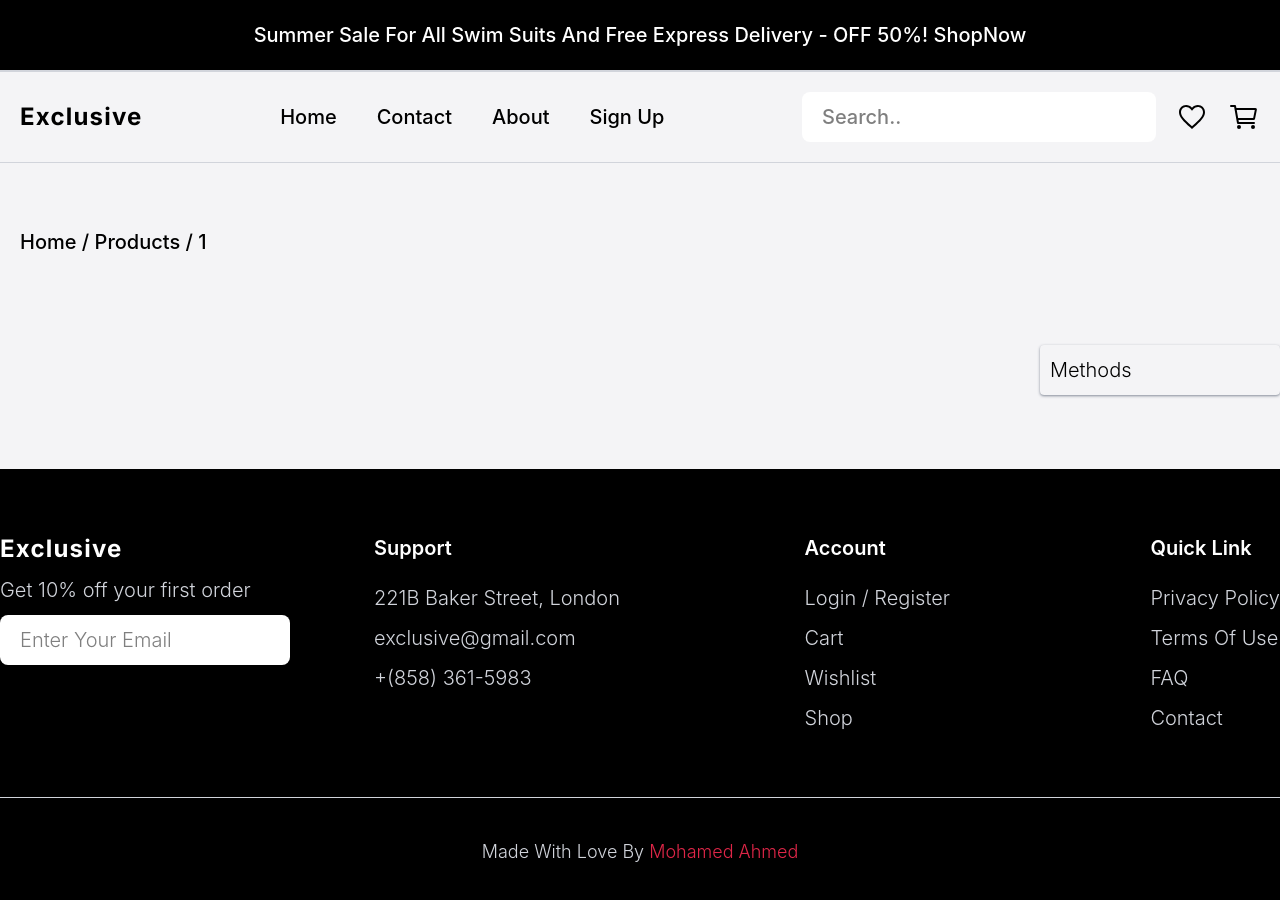
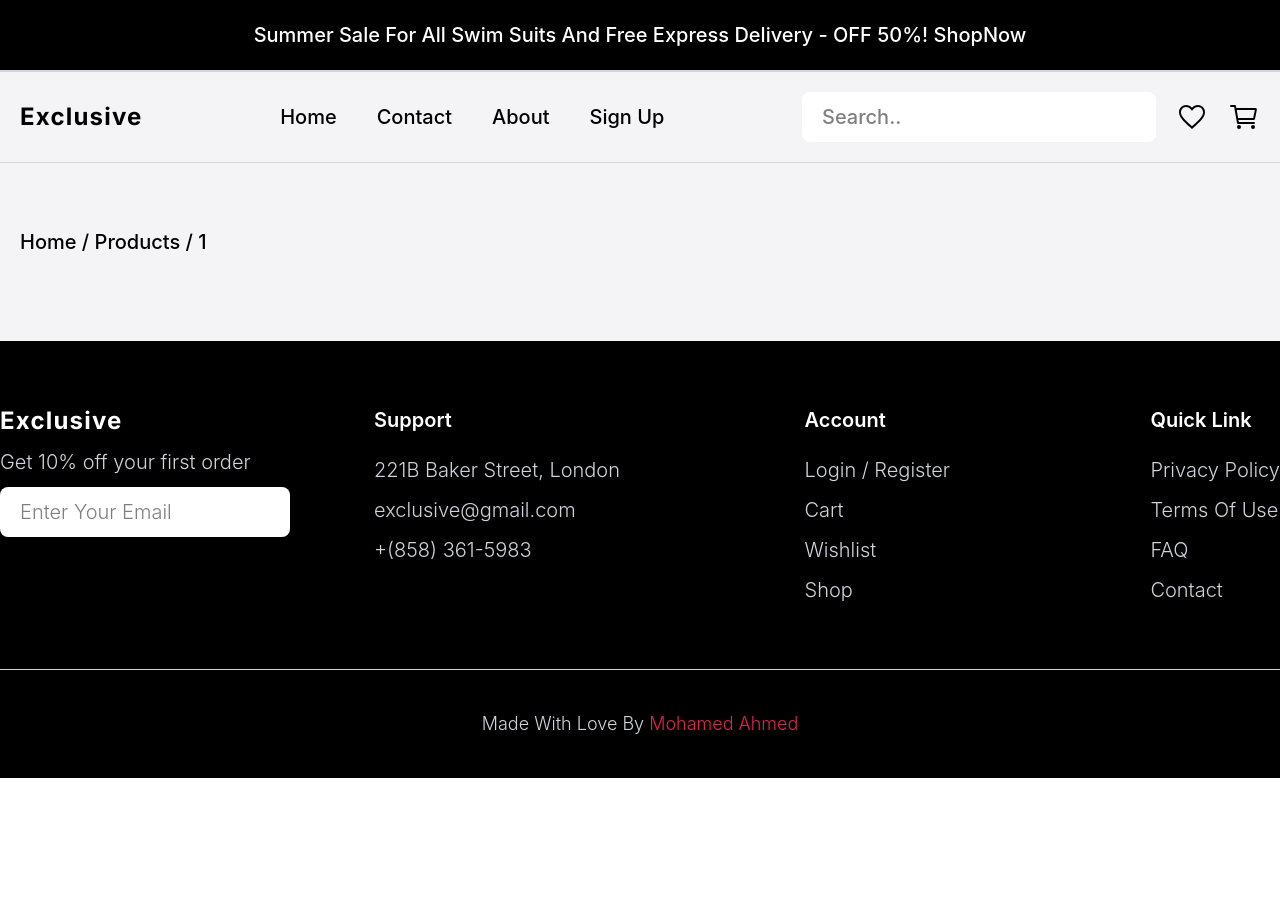
Before and after one commit to Mohamed-Y0/Exclusive, a React (Vite) app: page /products/1 in a window 1280 px wide. Shown: the top 900 px of the page. After the commit the page ends 800 px from the top, so only its background shows below. Built offline with nearby package versions, Linux system fonts and the light colour scheme; a web font is replaced by a local one.

Commit message:
refactor

```diff
--- a/src/pages/CategoryProducts.tsx
+++ b/src/pages/CategoryProducts.tsx
@@ -1,18 +1,12 @@
 import Category from "@/components/category/DisplayCategory";
-import ProductsMethods from "@/components/category/ProductsMethods";
 import PageLocation from "@/components/ui/PageLocation";
 
 function CategoryProducts() {
   return (
-    <>
-      <div className="container m-auto lg:p-0">
-        <PageLocation />
-        <div className="grid grid-cols-1 justify-between gap-5 py-10 sm:grid-cols-3 lg:grid-cols-5 lg:py-16">
-          <Category />
-          <ProductsMethods />
-        </div>
-      </div>
-    </>
+    <div className="container m-auto lg:p-0">
+      <PageLocation />
+      <Category />
+    </div>
   );
 }
 
```
